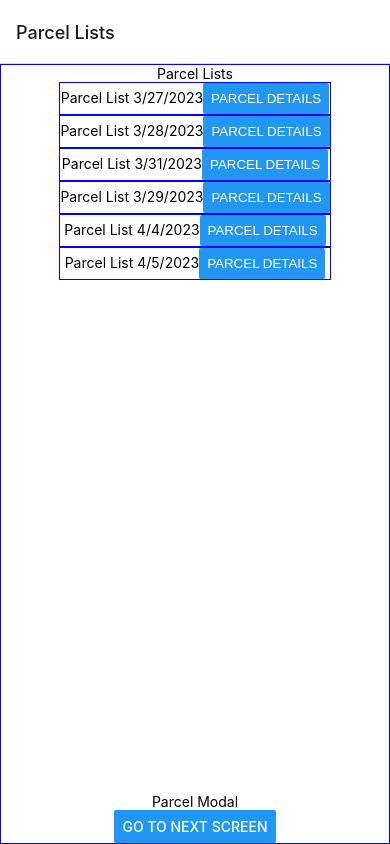
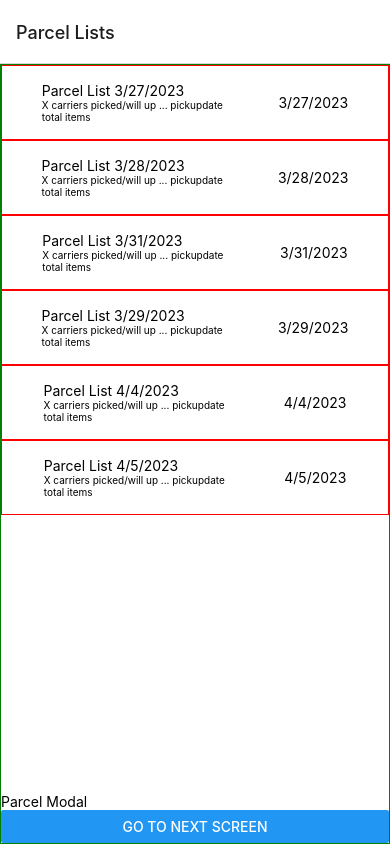
Before and after one commit to marcelrm11/carrierx-mediamarkt, a React Native app: screen /ParcelList in a window 390 px wide. Built offline with nearby package versions, Linux system fonts and the light colour scheme.

Commit message:
style: home screen layout

```diff
--- a/components/ParcelList.tsx
+++ b/components/ParcelList.tsx
@@ -1,5 +1,12 @@
 import * as React from "react";
-import { Button, Text, View, StyleSheet, ScrollView } from "react-native";
+import {
+  Button,
+  Text,
+  View,
+  StyleSheet,
+  ScrollView,
+  TouchableWithoutFeedback,
+} from "react-native";
 import { NavigationProp, ParamListBase } from "@react-navigation/native";
 import data from "../data/parcels.json";
 import { Item, Parcel } from "../types";
@@ -40,7 +47,6 @@ export const ParcelList: React.FC<ParcelListProps> = ({ navigation }) => {
 
   return (
     <View style={styles.container}>
-      <Text>Parcel Lists</Text>
       <ScrollView>
         {Object.entries(parcelsByDate).map(([deliveryDate, dateParcels]) => {
           return (
@@ -76,19 +82,35 @@ export function ParcelListItem({
   parcels,
 }: ParcelListItemProps) {
   return (
-    <View style={styles.container}>
-      <Text>
-        {`Parcel List ${date}`}
-        <Button
-          title="Parcel details"
+    <View style={styles.itemBox}>
+      <TouchableWithoutFeedback
+        onPress={() =>
+          navigation.navigate("ParcelListByCarrier", {
+            date: date,
+            parcels: parcels,
+          })
+        }
+      >
+        <>
+          <View>
+            <Text>{`Parcel List ${date}`}</Text>
+            <Text
+              style={styles.itemBoxText}
+            >{`X carriers picked/will up ... pickupdate`}</Text>
+            <Text style={styles.itemBoxText}>{`total items`}</Text>
+          </View>
+          <Text>{`${date}`}</Text>
+          {/* <Button
+          title={`${date}`}
           onPress={() =>
             navigation.navigate("ParcelListByCarrier", {
               date: date,
               parcels: parcels,
             })
           }
-        />
-      </Text>
+        /> */}
+        </>
+      </TouchableWithoutFeedback>
     </View>
   );
 }
@@ -96,9 +118,23 @@ export function ParcelListItem({
 const styles = StyleSheet.create({
   container: {
     flex: 1,
+    alignItems: "stretch",
+    justifyContent: "center",
     backgroundColor: "#fff",
+    border: "1px solid green",
+    cursor: "pointer",
+  },
+  itemBox: {
+    flex: 1,
+    flexDirection: "row",
+    justifyContent: "space-around",
     alignItems: "center",
-    justifyContent: "center",
-    border: "1px solid blue",
+    gap: "0.5em",
+    backgroundColor: "#fff",
+    border: "1px solid red",
+    padding: "1em",
+  },
+  itemBoxText: {
+    fontSize: "10px",
   },
 });
```
